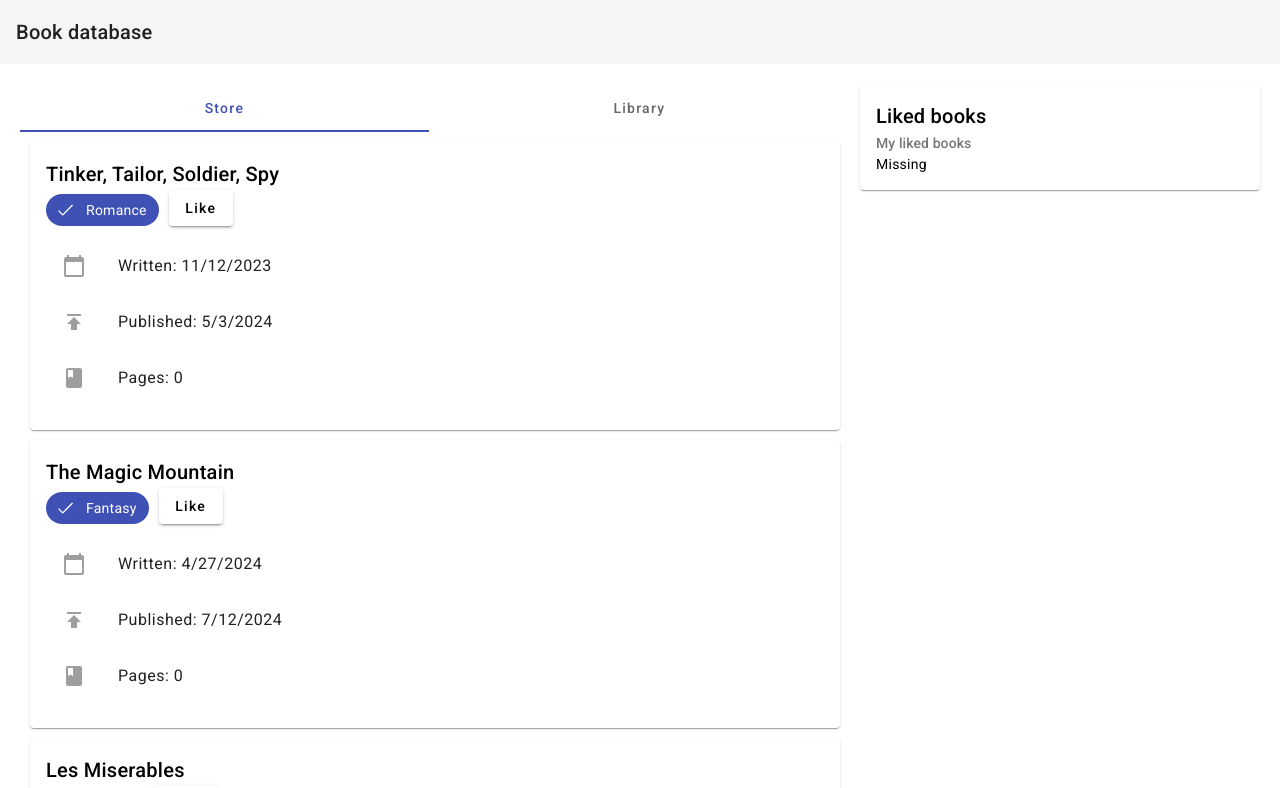
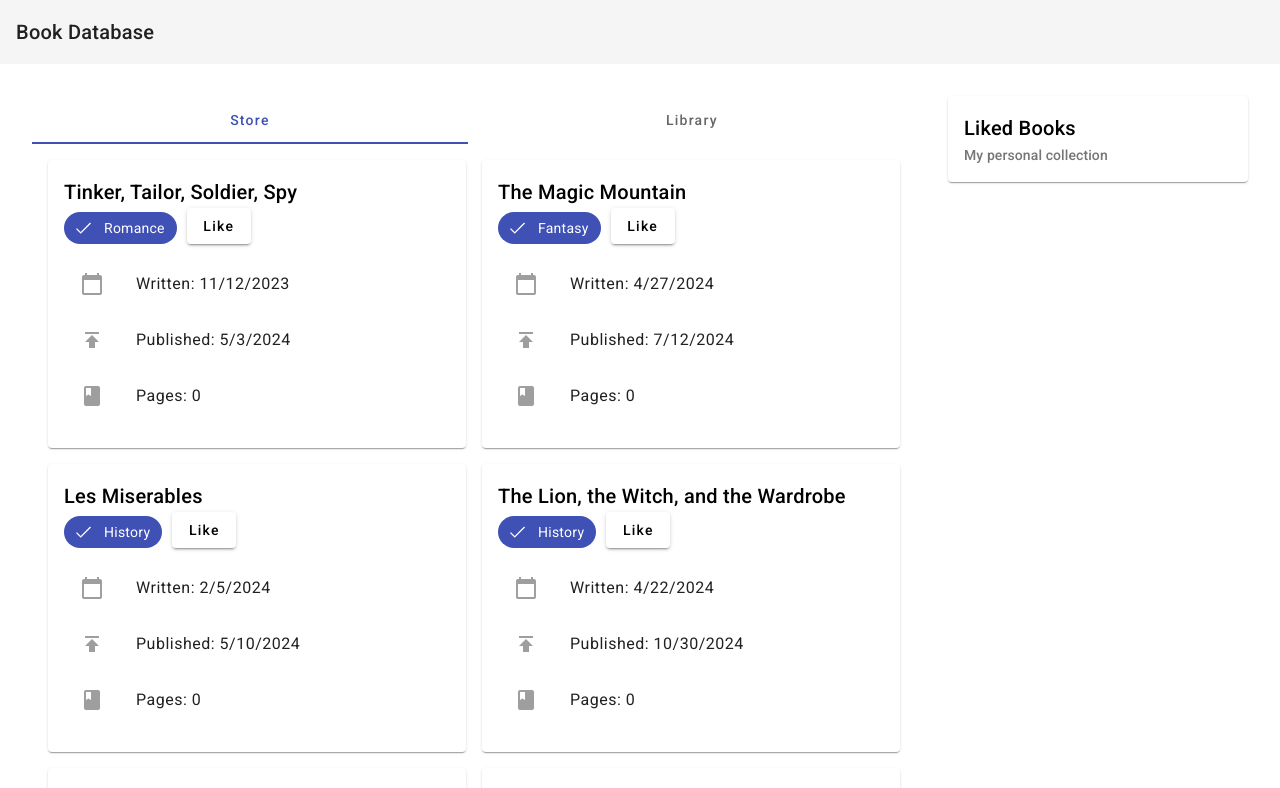
Before and after one commit to jasonhornsby/interview, an Angular app in the folder interview/: page / in a window 1280 px wide. Shown: the top 788 px of the page. Built offline with nearby package versions, Linux system fonts and the light colour scheme.

Commit message:
Added more info

```diff
--- a/interview/src/app/app.component.html
+++ b/interview/src/app/app.component.html
@@ -1,34 +1,43 @@
-<mat-toolbar>
-  <span>Book database</span>
-</mat-toolbar>
+<header>
+  <mat-toolbar role="banner">
+    <h1 class="heading">Book Database</h1>
+  </mat-toolbar>
+</header>
 
-<div class="wrapper">
-  <div class="list">
-    <mat-tab-group>
+<main class="layout">
+  <section class="layout__main">
+    <mat-tab-group aria-label="Book collections">
       <mat-tab label="Store">
-        <div class="list-content">
-          <app-book-card
-            *ngFor="let book of storeBooks"
-            [book]="book"></app-book-card>
-        </div>
+        <ng-container *ngTemplateOutlet="bookList; context: { books: storeBooks$ | async }">
+        </ng-container>
       </mat-tab>
       <mat-tab label="Library">
-        <div class="list-content">
-          <app-book-card
-            *ngFor="let book of libraryBooks"
-            [book]="book"></app-book-card>
-        </div>
+        <ng-container *ngTemplateOutlet="bookList; context: { books: libraryBooks$ | async }">
+        </ng-container>
       </mat-tab>
     </mat-tab-group>
-  </div>
+  </section>
 
-  <div class="sidebar">
+  <aside class="layout__sidebar">
     <mat-card>
       <mat-card-header>
-        <mat-card-title>Liked books</mat-card-title>
-        <mat-card-subtitle>My liked books</mat-card-subtitle>
+        <mat-card-title>Liked Books</mat-card-title>
+        <mat-card-subtitle>My personal collection</mat-card-subtitle>
       </mat-card-header>
-      <mat-card-content> Missing </mat-card-content>
+      <mat-card-content>
+        <!-- Add liked books content here -->
+      </mat-card-content>
     </mat-card>
+  </aside>
+</main>
+
+<!-- Reusable template for book lists -->
+<ng-template #bookList let-books="books">
+  <div class="book-grid" role="list">
+    <app-book-card
+      *ngFor="let book of books; trackBy: trackByBookId"
+      [book]="book"
+      role="listitem">
+    </app-book-card>
   </div>
-</div>
+</ng-template>
--- a/interview/src/app/app.component.scss
+++ b/interview/src/app/app.component.scss
@@ -1,25 +1,27 @@
-.wrapper {
-  display: flex;
-  flex-direction: row;
-  padding: 20px;
-  gap: 10px;
+.layout {
+  display: grid;
+  grid-template-columns: 1fr 300px;
+  gap: 2rem;
+  padding: 2rem;
+  max-width: 1440px;
+  margin: 0 auto;
+}
 
-  .list {
-    flex: 1;
-  }
+.heading {
+  font-size: 1.25rem;
+  font-weight: 500;
+  margin: 0;
+}
 
-  .list-content {
-    padding: 10px;
-    gap: 10px;
-    display: flex;
-    flex-direction: column;
-  }
+.book-grid {
+  display: grid;
+  grid-template-columns: repeat(auto-fill, minmax(400px, 1fr));
+  gap: 1rem;
+  padding: 1rem;
+}
 
-  .sidebar {
-    flex-basis: 400px;
-    flex-shrink: 0;
-    flex-grow: 0;
-    display: flex;
-    flex-direction: column;
-  }
+.empty-state {
+  text-align: center;
+  color: rgba(0, 0, 0, 0.54);
+  padding: 1rem;
 }
--- a/interview/src/app/app.component.ts
+++ b/interview/src/app/app.component.ts
@@ -1,44 +1,25 @@
-import { Component, OnDestroy, OnInit } from '@angular/core';
-import { MatSnackBar } from '@angular/material/snack-bar';
-import { Subject, takeUntil } from 'rxjs';
-import { Author, Book } from './models/book';
+import { Component } from '@angular/core';
+import { Observable } from 'rxjs';
+import { Book } from './models/book';
 import { BookService } from './services/book.service';
 
 @Component({
   selector: 'app-root',
   templateUrl: './app.component.html',
-  styleUrls: ['./app.component.scss'],
+  styleUrls: ['./app.component.scss']
 })
-export class AppComponent implements OnInit, OnDestroy {
-  title = 'interview';
+export class AppComponent {
+  readonly title = 'interview';
 
-  public libraryBooks: Book[] = [];
-  public storeBooks: Book[] = [];
+  readonly libraryBooks$: Observable<Book[]>;
+  readonly storeBooks$: Observable<Book[]>;
 
-  private destroy$ = new Subject<void>();
-
-  constructor(
-    private matSnackbar: MatSnackBar,
-    private bookService: BookService
-  ) {}
-
-  likeAuthor(author: Author) {
-    this.matSnackbar.open(`I LIKE ${author.name}`);
+  constructor(private readonly bookService: BookService) {
+    this.libraryBooks$ = this.bookService.getLibraryBooks();
+    this.storeBooks$ = this.bookService.getStoreBooks();
   }
 
-  ngOnInit(): void {
-    this.bookService
-      .getLibraryBooks()
-      .pipe(takeUntil(this.destroy$))
-      .subscribe(result => (this.libraryBooks = result));
-    this.bookService
-      .getStoreBooks()
-      .pipe(takeUntil(this.destroy$))
-      .subscribe(result => (this.storeBooks = result));
-  }
-
-  ngOnDestroy() {
-    this.destroy$.next();
-    this.destroy$.complete();
+  trackByBookId(_: number, book: Book): string {
+    return book.id;
   }
 }
```
Also changed, not shown: interview/src/app/exercises/rxjs/example1.ts (+105 -17 lines), interview/src/app/exercises/typescript/example1.ts (+27 -2 lines).
